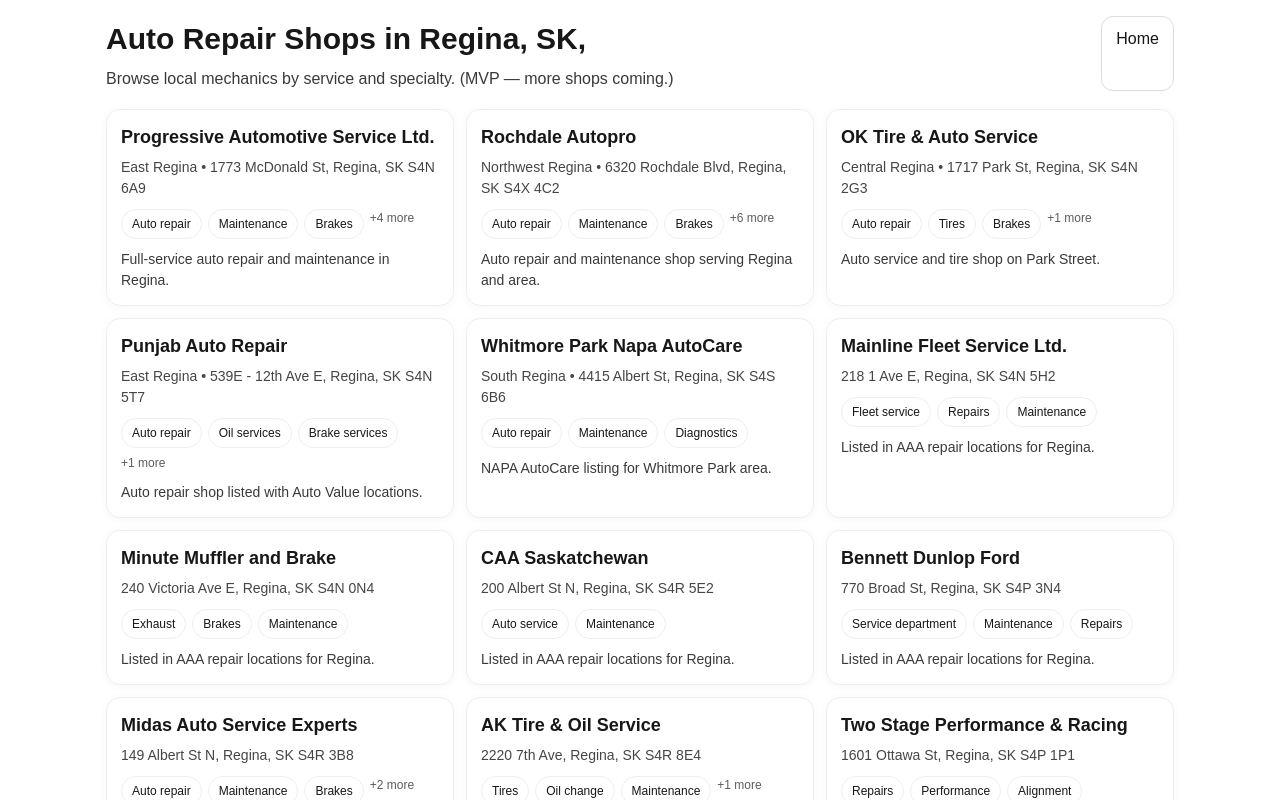
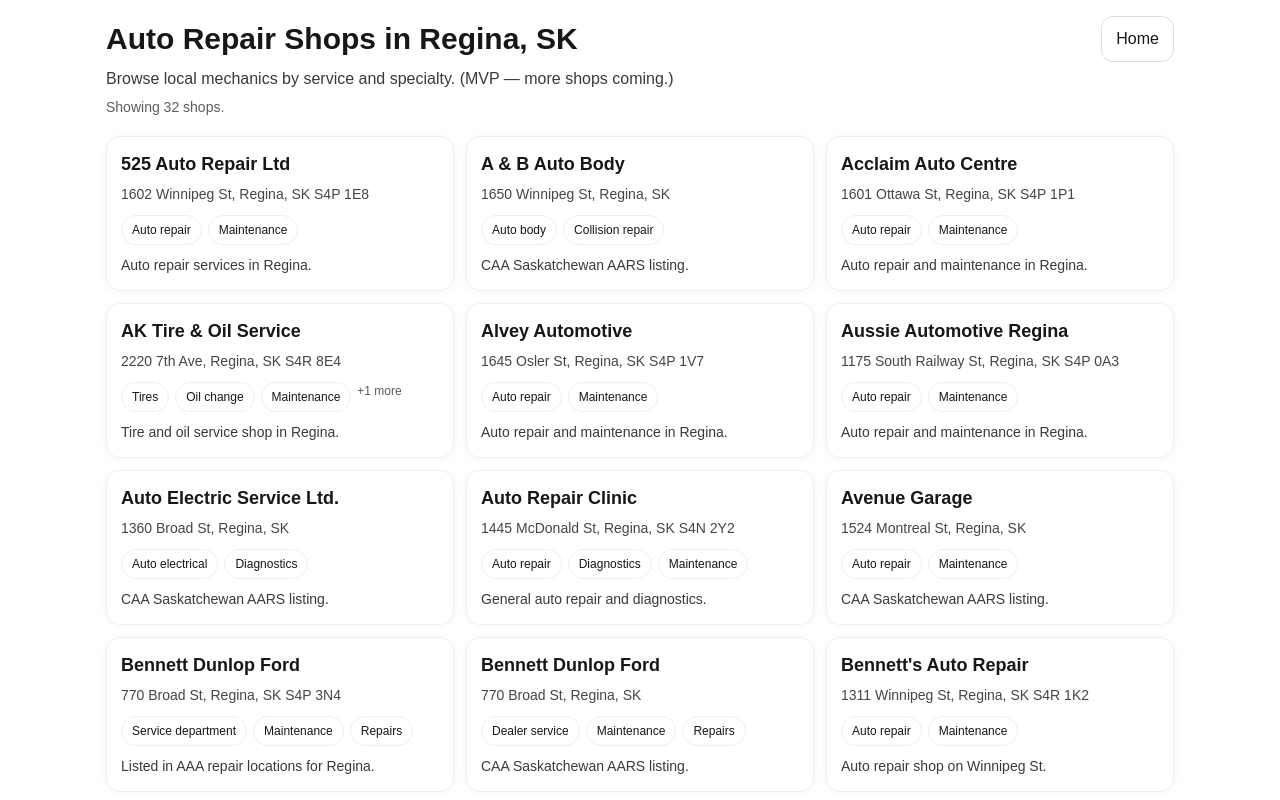
Before and after one commit to igoratamanchuk/findamechanic, a Next.js app: page /cities/regina-sk in a window 1280 px wide. Shown: the top 800 px of the page. Built offline with nearby package versions, Linux system fonts and the light colour scheme; no server answers.

Commit message:
Add Regina shop data refactored

```diff
--- a/app/cities/regina-sk/page.tsx
+++ b/app/cities/regina-sk/page.tsx
@@ -1,20 +1,21 @@
+// app/cities/regina-sk/page.tsx
 import Link from "next/link";
 import type { Metadata } from "next";
 import { SITE_URL } from "@/lib/site";
-import { REGINA_CITY, REGINA_SHOPS } from "@/data/shops/regina";
+import { REGINA_SHOPS } from "@/data/shops/regina";
 
-const CANONICAL_PATH = `/cities/${REGINA_CITY.slug}`;
-const CANONICAL_URL = `${SITE_URL}${CANONICAL_PATH}`;
 const SITE_NAME = "FindAMechanic.ca";
+const CITY_PATH = "/cities/regina-sk";
+const CANONICAL_URL = `${SITE_URL}${CITY_PATH}`;
 
 export const metadata: Metadata = {
-  title: `Auto Repair Shops in ${REGINA_CITY.name}, ${REGINA_CITY.region} | ${SITE_NAME}`,
+  title: "Auto Repair Shops in Regina, SK | FindAMechanic.ca",
   description:
     "Browse auto repair shops in Regina, Saskatchewan. Compare services like brakes, tires, diagnostics and find the best local mechanic for your needs.",
   robots: { index: true, follow: true },
   alternates: { canonical: CANONICAL_URL },
   openGraph: {
-    title: `Auto Repair Shops in ${REGINA_CITY.name}, ${REGINA_CITY.region}`,
+    title: "Auto Repair Shops in Regina, SK",
     description:
       "Browse auto repair shops in Regina, Saskatchewan. Compare services like brakes, tires, diagnostics and find the best local mechanic for your needs.",
     url: CANONICAL_URL,
@@ -23,13 +24,18 @@
   },
   twitter: {
     card: "summary",
-    title: `Auto Repair Shops in ${REGINA_CITY.name}, ${REGINA_CITY.region}`,
+    title: "Auto Repair Shops in Regina, SK",
     description:
       "Browse auto repair shops in Regina, Saskatchewan. Compare services like brakes, tires, diagnostics and find the best local mechanic for your needs.",
   },
 };
 
-export default function ReginaDirectory() {
+export default function ReginaDirectoryPage() {
+  const shops = REGINA_SHOPS;
+
+  // Optional: sort A→Z by name
+  const sorted = [...shops].sort((a, b) => a.name.localeCompare(b.name));
+
   return (
     <main style={{ maxWidth: 1100, margin: "0 auto", padding: 16 }}>
       <header
@@ -38,15 +44,19 @@
           justifyContent: "space-between",
           gap: 12,
           flexWrap: "wrap",
+          alignItems: "flex-start",
         }}
       >
         <div>
           <h1 style={{ fontSize: 30, fontWeight: 900 }}>
-            Auto Repair Shops in {REGINA_CITY.name}, {REGINA_CITY.region}
+            Auto Repair Shops in Regina, SK
           </h1>
           <p style={{ marginTop: 6, opacity: 0.85 }}>
             Browse local mechanics by service and specialty. (MVP — more shops
             coming.)
+          </p>
+          <p style={{ marginTop: 6, opacity: 0.7, fontSize: 14 }}>
+            Showing {sorted.length} shop{sorted.length === 1 ? "" : "s"}.
           </p>
         </div>
 
@@ -57,6 +67,7 @@
             border: "1px solid #ddd",
             borderRadius: 12,
             textDecoration: "none",
+            whiteSpace: "nowrap",
           }}
         >
           Home
@@ -67,14 +78,14 @@
         <div
           style={{
             display: "grid",
-            gridTemplateColumns: "repeat(auto-fit,minmax(280px,1fr))",
+            gridTemplateColumns: "repeat(auto-fit, minmax(280px, 1fr))",
             gap: 12,
           }}
         >
-          {REGINA_SHOPS.map((s) => (
+          {sorted.map((s) => (
             <Link
               key={s.slug}
-              href={`/${REGINA_CITY.slug}/shops/${s.slug}`}
+              href={`/regina-sk/shops/${s.slug}`}
               style={{
                 textDecoration: "none",
                 color: "inherit",
```
